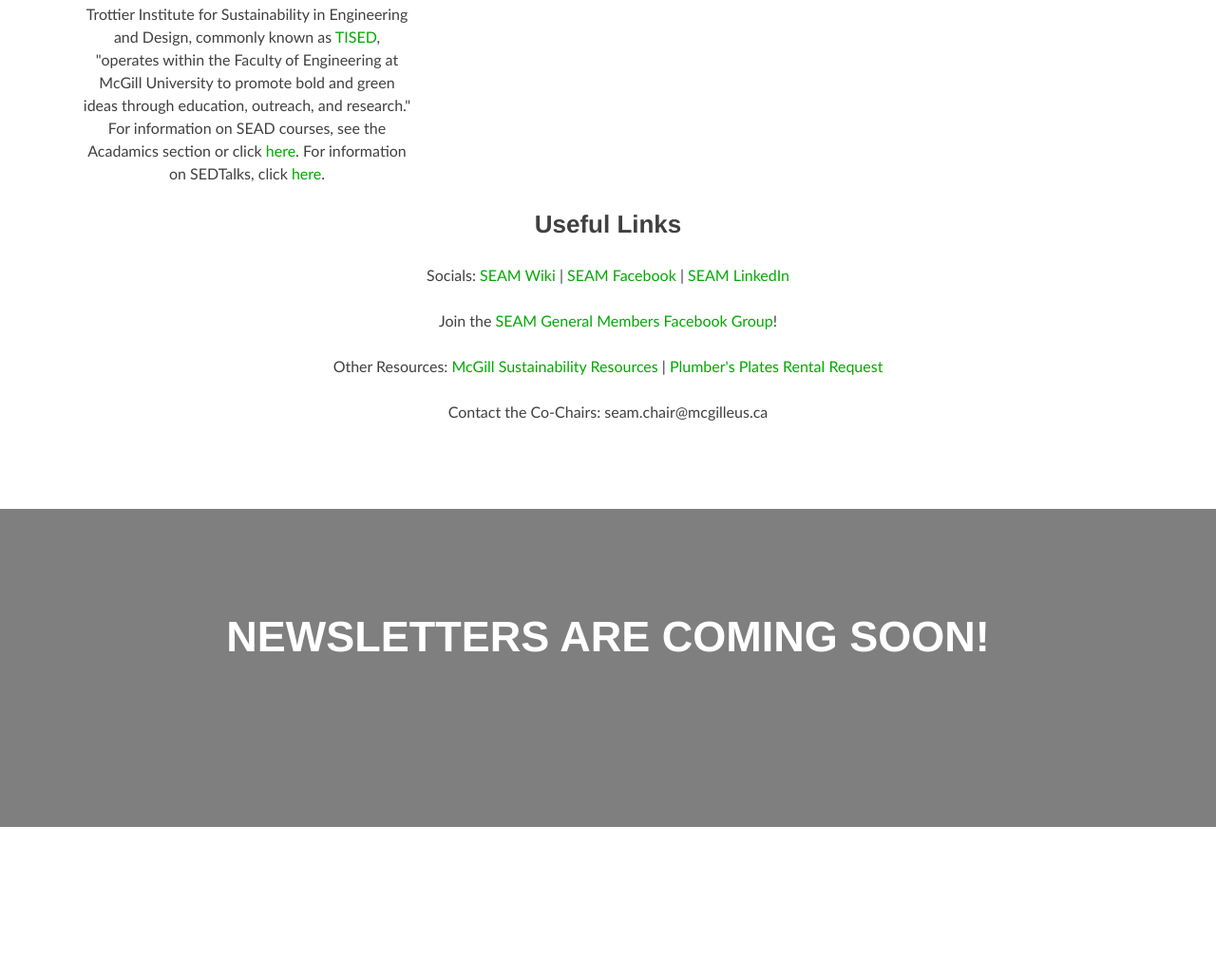
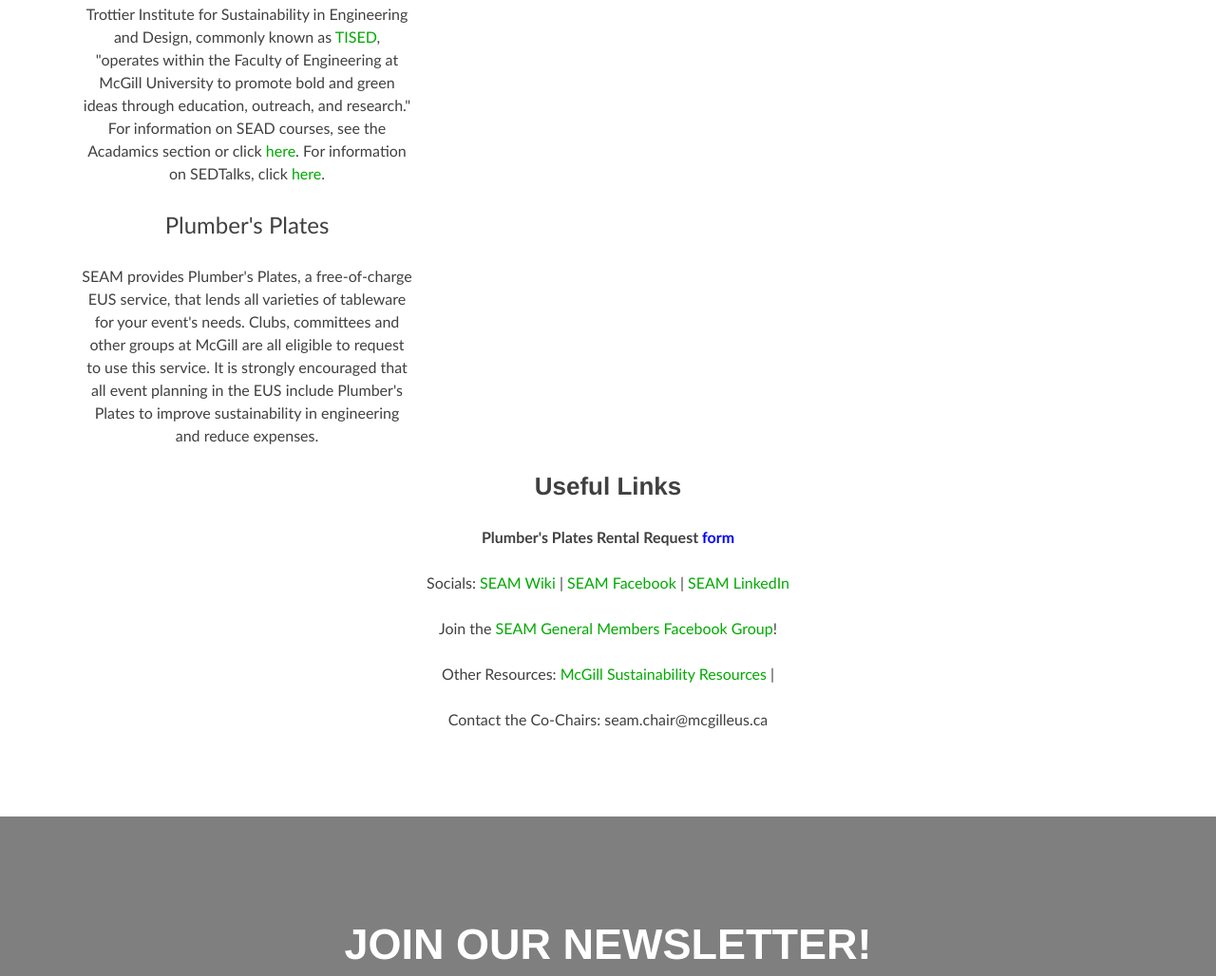
Before and after one commit to McGillEUS/SEAM, a plain HTML site: page index.html in a window 1280 px wide. Shown: the part 5556-6584 px from the top of the page at 95% size. Before the commit the page ends 6427 px from the top, so only its background shows below. Drawn offline with Linux system fonts and the light colour scheme; a web font is replaced by a local one.

Commit message:
Updated Plumber's Plates link and added PP Blurb

```diff
--- a/index.html
+++ b/index.html
@@ -96,7 +96,7 @@
                             <br><br>
                             Want to learn more? Our general meetings are on Mondays every two weeks. Message us on <a href="https://www.facebook.com/sustainability.eus/" target="_blank">Facebook</a> to now the exact dates. Hope to see you there!
                             <br><br>
-                            You can also sign up for our newsletter <a href="https://www.facebook.com/sustainability.eus/app/100265896690345/" target="_blank">here</a> (Facebook Link).
+                            You can also sign up for our newsletter <a href="https://mcgilleus.us2.list-manage.com/subscribe?u=d1cd06f1431644ddb69c3e4ea&id=3aaaf7df73" target="_blank">here</a> (mailchimp Link).
                         </p>
                     </div>
 
@@ -497,6 +497,11 @@
                     <p>
                         Trottier Institute for Sustainability in Engineering and Design, commonly known as <a href="https://www.mcgill.ca/tised/" target="_blank">TISED</a>, "operates within the Faculty of Engineering at McGill University to promote bold and green ideas through education, outreach, and research." For information on SEAD courses, see the Acadamics section or click <a href="https://mcgill.ca/tised/education/courselist" target="_blank">here</a>. For information on SEDTalks, click <a href="https://mcgill.ca/tised/education/sedtalks#The%20SEDTalks!%20Program" target="_blank">here</a>.
                     </p>
+                    <p>
+                        <h3 class="black-text">Plumber's Plates</h3>
+                    </p>
+                    <p>SEAM provides Plumber's Plates, a free-of-charge EUS service, that lends all varieties of tableware for your event's needs. Clubs, committees and other groups at McGill are all eligible to request to use this service. It is strongly encouraged that all event planning in the EUS include Plumber's Plates to improve sustainability in engineering and reduce expenses.
+                    </p>
                 </div>
 
                 <div class="col-lg-4 col-md-4 column zerif-rtl-skills ">
@@ -532,6 +537,9 @@
                     <h2 class="section-legend">Useful Links</h2>
                 </p>
                 <p>
+                    <b>Plumber's Plates Rental Request <a href="https://forms.gle/5uPgk4LGov4SKR6T6"target="_blank"style="color:blue"> form</a></b>
+                </p>
+                <p>
                     Socials: <a href="https://eus.wiki/Sustainability_in_Engineering_at_McGill" target="_blank">SEAM Wiki</a> |
                     <a href="https://www.facebook.com/sustainability.eus/" target="_blank">SEAM Facebook</a> |
                     <a href="https://www.linkedin.com/company/seammcgill/about/" target="_blank">SEAM LinkedIn</a>
@@ -541,7 +549,7 @@
                 </p>
                 <p>
                     Other Resources: <a href="https://www.mcgill.ca/sustainability/resources" target="_blank">McGill Sustainability Resources</a> |
-                    <a href="https://docs.google.com/forms/d/e/1FAIpQLSe5LCCEKgmCjWUP43EbJFQweiZgIiIyxJE6x2aFVKq9Ums63w/viewform" target="_blank">Plumber's Plates Rental Request</a>
+                    <!-- <a href="https://docs.google.com/forms/d/e/1FAIpQLSe5LCCEKgmCjWUP43EbJFQweiZgIiIyxJE6x2aFVKq9Ums63w/viewform" target="_blank">Plumber's Plates Rental Request</a> -->
                 </p>
                 <p>
                     Contact the Co-Chairs: seam.chair@mcgilleus.ca
@@ -554,7 +562,7 @@
             <div class="container">
 
                 <div class="section-header">
-                    <h2 class="white-text">Newsletters are coming soon!</h2></div>
+                    <h2 class="white-text">Join our newsletter!</h2></div>
                 </div>
 
             </div> <!-- / END CONTAINER -->
```
